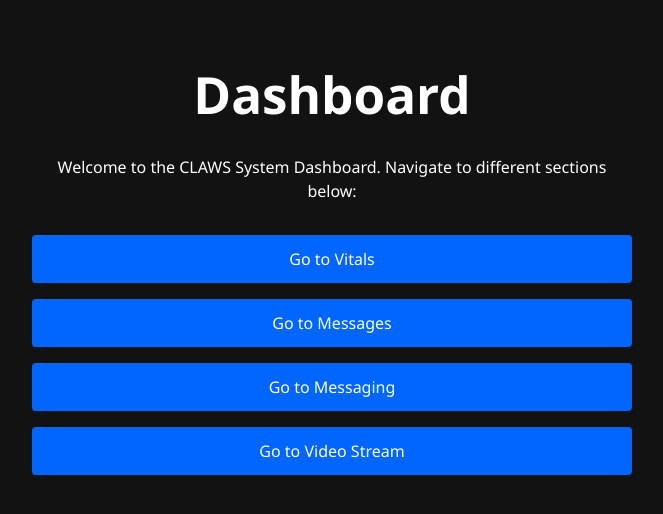
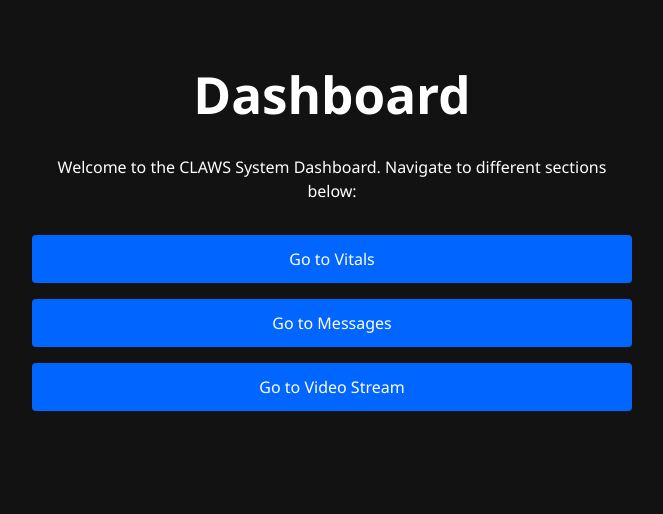
Before and after one commit to CLAWS-UMICH/claws-mcc-2025, a React (Vite) app in the folder frontend/: page / in a window 1280 px wide. Shown: the top 514 px of the page, without its empty margins (308-971 px from the left). Built offline with nearby package versions, Linux system fonts and the light colour scheme; no server answers; what @fluentui/react-components would draw is missing.

Commit message:
Removed Molly frontend for messaging from dashboard

```diff
--- a/frontend/src/pages/Dashboard.tsx
+++ b/frontend/src/pages/Dashboard.tsx
@@ -14,9 +14,9 @@ const Dashboard: React.FC = () => {
           <Link to="/messages" style={linkStyle}>
             Go to Messages
           </Link>
-          <Link to="/messaging" style={linkStyle}>
+          {/* <Link to="/messaging" style={linkStyle}>
             Go to Messaging
-          </Link>
+          </Link> */}
           <Link to="/video-stream" style={linkStyle}>
             Go to Video Stream
           </Link>
```
